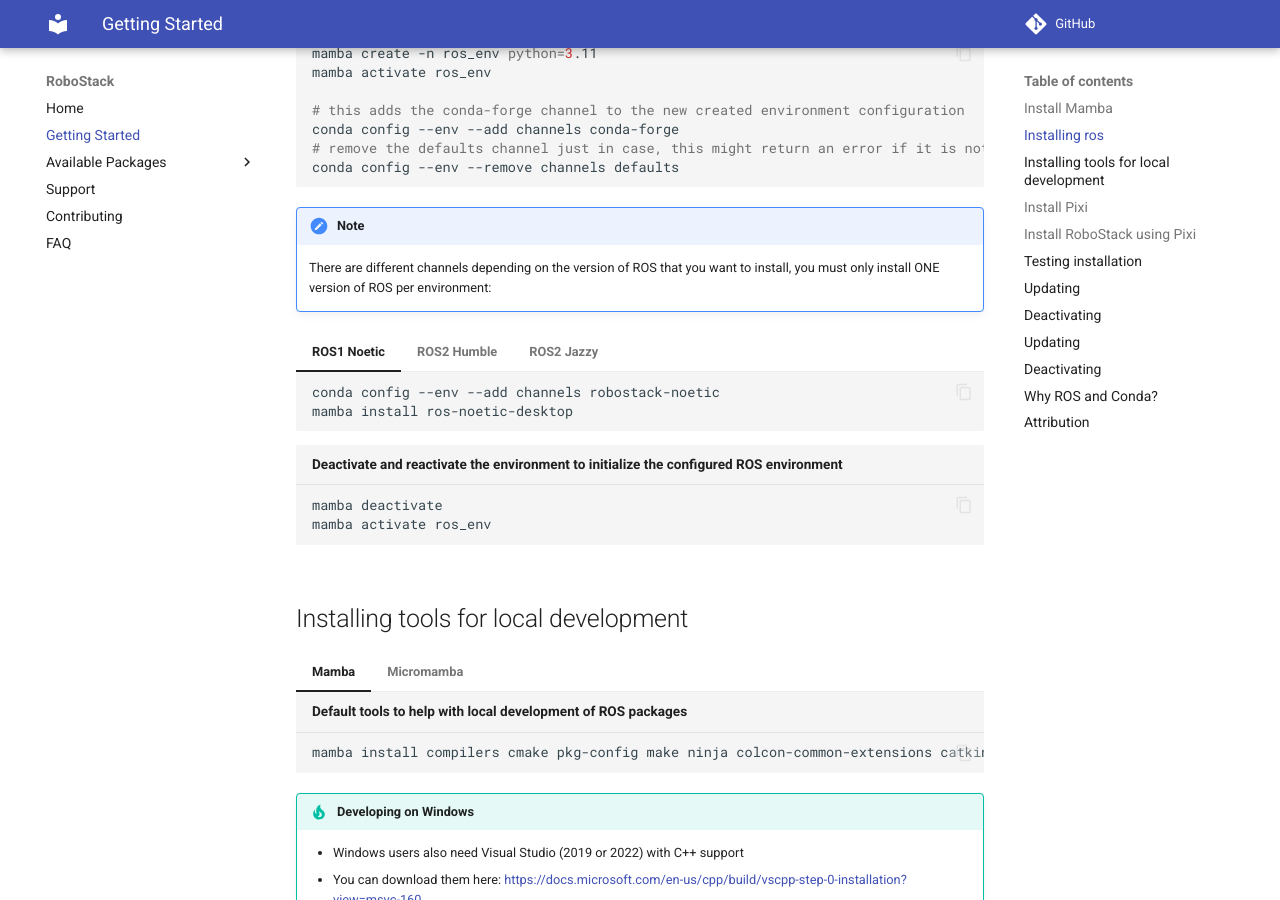
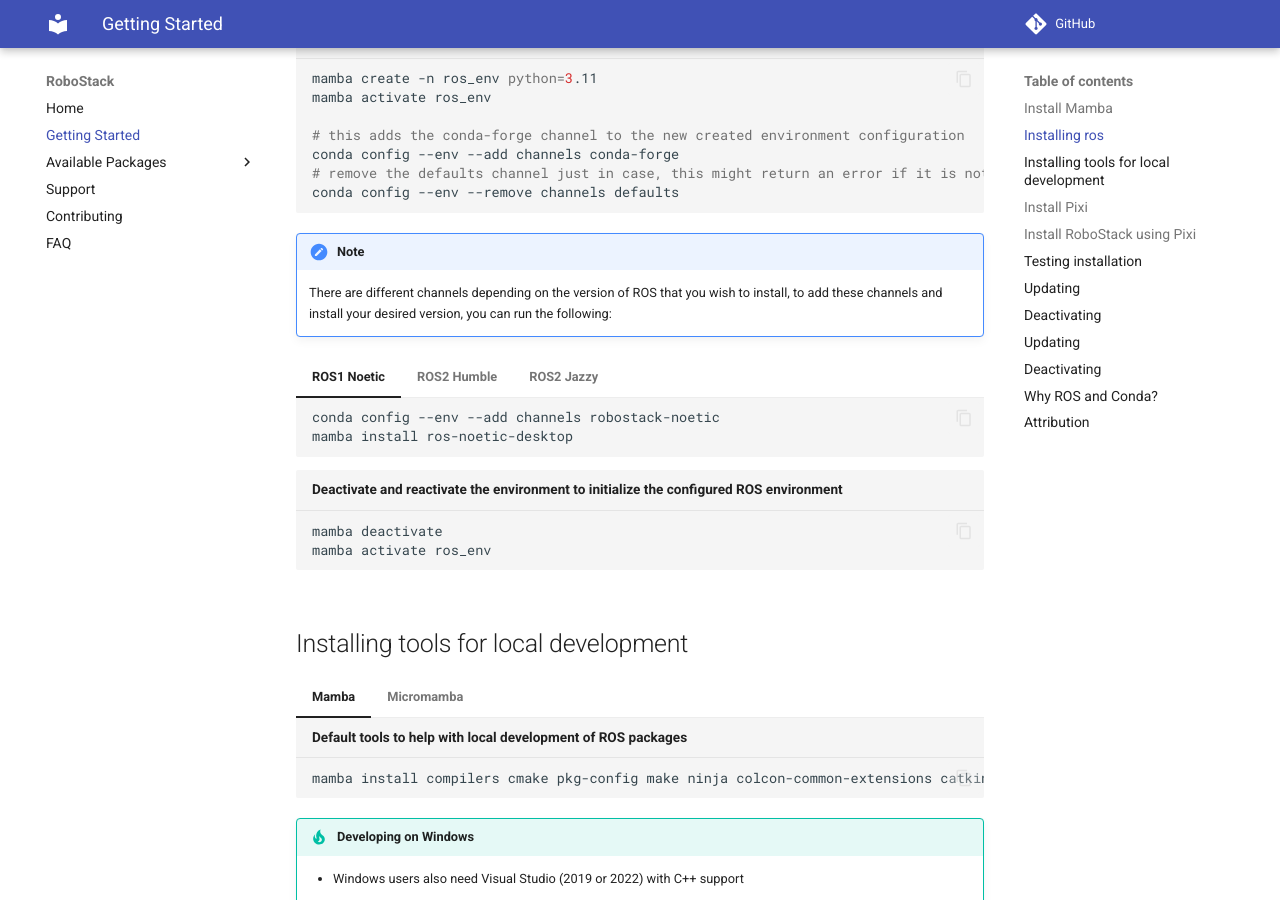
Before and after one commit to RoboStack/robostack.github.io, an MkDocs documentation site: the page built from docs/GettingStarted.md, in a window 1280 px wide and 900 px high, scrolled down 1271 px. Built offline with MkDocs 1.6.1 and Material for MkDocs 9.7.7, drawn with Linux system fonts in a browser that asks for light colours; comment, search, counter and statistics services are not loaded; some of the changed text lies outside the part shown.

Commit message:
Apply suggestions from code review
batch commit with suggestions implemented

Co-authored-by: Silvio Traversaro <silvio@traversaro.it>

````diff
--- a/docs/GettingStarted.md
+++ b/docs/GettingStarted.md
@@ -41,7 +41,7 @@
         conda config --env --remove channels defaults
         ```
         !!! note
-            There are different channels depending on the version of ROS that you want to install, you must only install ONE version of ROS per environment:
+            There are different channels depending on the version of ROS that you wish to install, to add these channels and install your desired version, you can run the following:
         === "ROS1 Noetic"
             ```
             conda config --env --add channels robostack-noetic
@@ -220,7 +220,7 @@
     ```bash
     #Save and exit pixi.toml
     pixi install
-    #You can now start an environment with your desired robostack distribution using one of the below commands (must be in the project directory):
+    #You can now start an environment with your desired robostack distribution using one of the below commands (either executed from within the project directory or by appending `--manifest-path` and pointing to your project directory):
 
     #ROS noetic
     pixi shell -e noetic
````
Also changed, not shown: other parts of docs/GettingStarted.md (+1 -1 lines).
